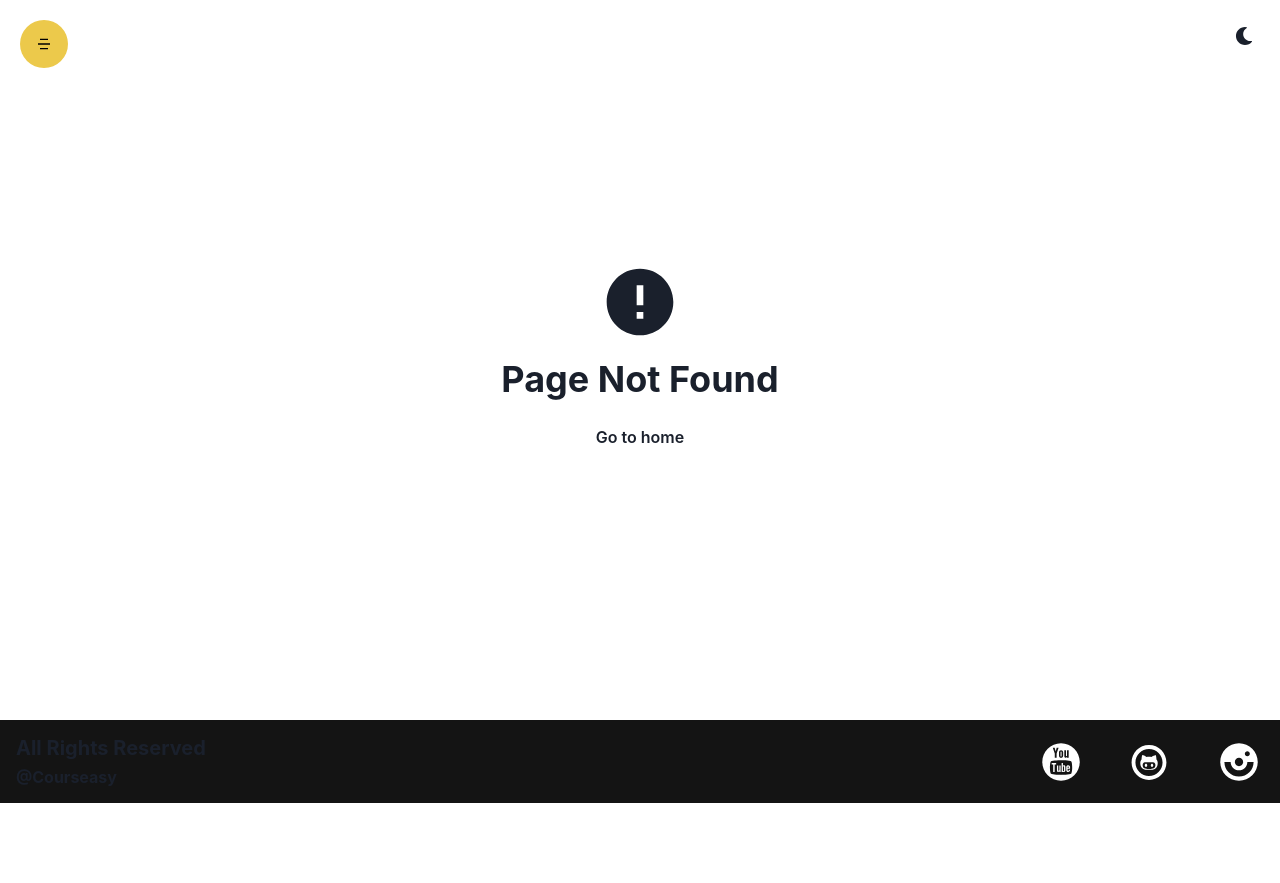
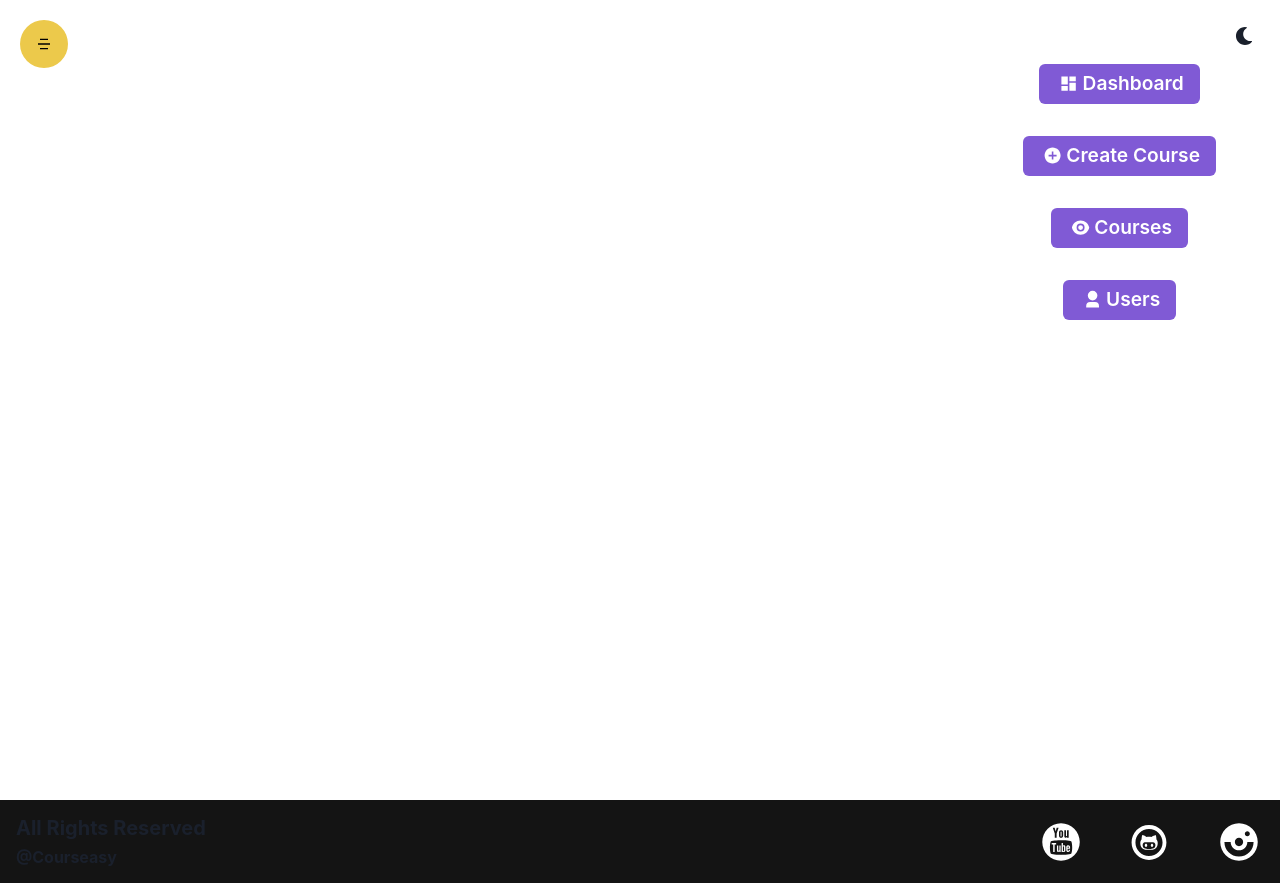
Before and after one commit to ragasxx/courseasy, a React (Create React App) app in the folder courseasy/: page /admin/createcourse in a window 1280 px wide. Before the commit this address had no page. Before the commit the page ends 803 px from the top, so only its background shows below. Built offline with nearby package versions, Linux system fonts and the light colour scheme.

Commit message:
creating dashboaerd

```diff
--- a/courseasy/src/App.js
+++ b/courseasy/src/App.js
@@ -1,6 +1,10 @@
 import React from 'react';
 import { BrowserRouter as Router, Route, Routes } from 'react-router-dom';
 import About from './components/About/About';
+import AdminCourses from './components/Admin/AdminCourses/AdminCourses';
+import CreateCourse from './components/Admin/CreateCourse/CreateCourse';
+import Dashboard from './components/Admin/Dashboard/Dashboard';
+import Users from './components/Admin/Users/Users';
 import ForgetPassword from './components/Auth/ForgetPassword';
 import Login from './components/Auth/Login';
 import Register from './components/Auth/Register';
@@ -46,6 +50,12 @@
         <Route path="/changepassword" element={<ChangePassword />} />
         <Route path="/updateprofile" element={<UpdateProfile />} />
         <Route path="/course/:id" element={<CoursePage />} />
+
+        {/* admin routes */}
+        <Route path="/admin/dashboard" element={<Dashboard />} />
+        <Route path="/admin/users" element={<Users />} />
+        <Route path="/admin/createcourse" element={<CreateCourse />} />
+        <Route path="/admin/courses" element={<AdminCourses />} />
       </Routes>
       <Footer />
     </Router>
--- /dev/null
+++ b/courseasy/src/components/Admin/AdminCourses/AdminCourses.jsx
@@ -0,0 +1,13 @@
+import React from 'react';
+import { Box, Grid } from '@chakra-ui/react';
+import Sidebar from '../Sidebar';
+const AdminCourses = () => {
+  return (
+    <Grid minH={'100vh'} templateColumns={['1fr', '5fr 1fr']}>
+      <Box></Box>
+      <Sidebar />
+    </Grid>
+  );
+};
+
+export default AdminCourses;
--- /dev/null
+++ b/courseasy/src/components/Admin/CreateCourse/CreateCourse.jsx
@@ -0,0 +1,13 @@
+import React from 'react';
+import { Box, Grid } from '@chakra-ui/react';
+import Sidebar from '../Sidebar';
+const CreateCourse = () => {
+  return (
+    <Grid minH={'100vh'} templateColumns={['1fr', '5fr 1fr']}>
+      <Box></Box>
+      <Sidebar />
+    </Grid>
+  );
+};
+
+export default CreateCourse;
--- /dev/null
+++ b/courseasy/src/components/Admin/Dashboard/Dashboard.jsx
@@ -0,0 +1,13 @@
+import React from 'react';
+import { Box, Grid } from '@chakra-ui/react';
+import Sidebar from '../Sidebar';
+const Dashboard = () => {
+  return (
+    <Grid minH={'100vh'} templateColumns={['1fr', '5fr 1fr']}>
+      <Box></Box>
+      <Sidebar />
+    </Grid>
+  );
+};
+
+export default Dashboard;
--- /dev/null
+++ b/courseasy/src/components/Admin/Sidebar.jsx
@@ -0,0 +1,41 @@
+import React from 'react';
+import { Button, HStack, VStack } from '@chakra-ui/react';
+import { Link, useLocation } from 'react-router-dom';
+import {
+  RiAddCircleFill,
+  RiDashboardFill,
+  RiEyeFill,
+  RiUser3Fill,
+} from 'react-icons/ri';
+
+const Sidebar = () => {
+  return (
+    <VStack spacing="8" p={'16'} boxShadow={'-2px 0 10px rgba(107,70,93,0.5'}>
+      <LinkButton
+        url={'dashboard'}
+        Icon={RiDashboardFill}
+        title={'Dashboard'}
+      />
+      <LinkButton
+        url={'createcourse'}
+        Icon={RiAddCircleFill}
+        title={'Create Course'}
+      />
+      <LinkButton url={'courses'} Icon={RiEyeFill} title={'Courses'} />
+      <LinkButton url={'users'} Icon={RiUser3Fill} title={'Users'} />
+    </VStack>
+  );
+};
+
+export default Sidebar;
+
+function LinkButton({ url, Icon, title }) {
+  return (
+    <Link to={`/admin/${url}`}>
+      <Button fontSize={'larger'} colorScheme={'purple'}>
+        <Icon style={{ margin: '4px' }} />
+        {title}
+      </Button>
+    </Link>
+  );
+}
--- /dev/null
+++ b/courseasy/src/components/Admin/Users/Users.jsx
@@ -0,0 +1,13 @@
+import React from 'react';
+import { Box, Grid } from '@chakra-ui/react';
+import Sidebar from '../Sidebar';
+const Users = () => {
+  return (
+    <Grid minH={'100vh'} templateColumns={['1fr', '5fr 1fr']}>
+      <Box></Box>
+      <Sidebar />
+    </Grid>
+  );
+};
+
+export default Users;
--- a/courseasy/src/components/Layout/Header/Header.jsx
+++ b/courseasy/src/components/Layout/Header/Header.jsx
@@ -22,7 +22,7 @@
 
 const Header = () => {
   const { isOpen, onOpen, onClose } = useDisclosure();
-  const isAuthenticated = false;
+  const isAuthenticated = true;
   const user = {
     role: 'admin',
   };
```
